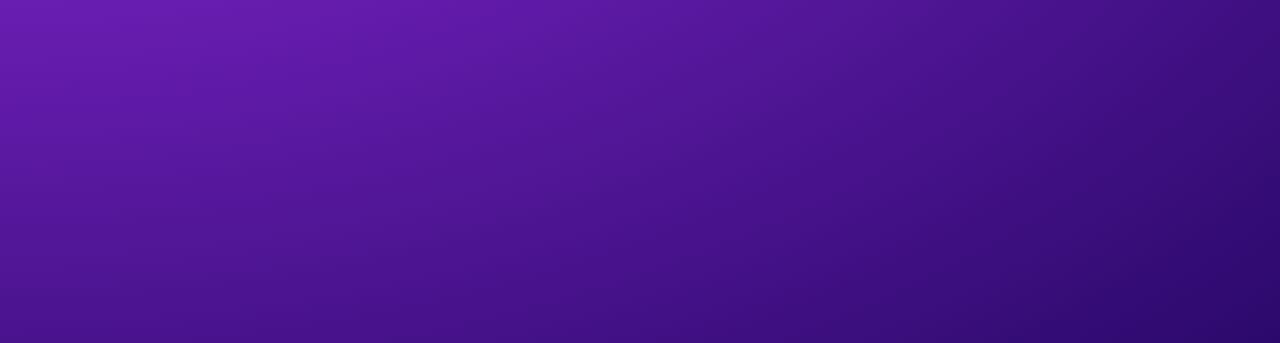
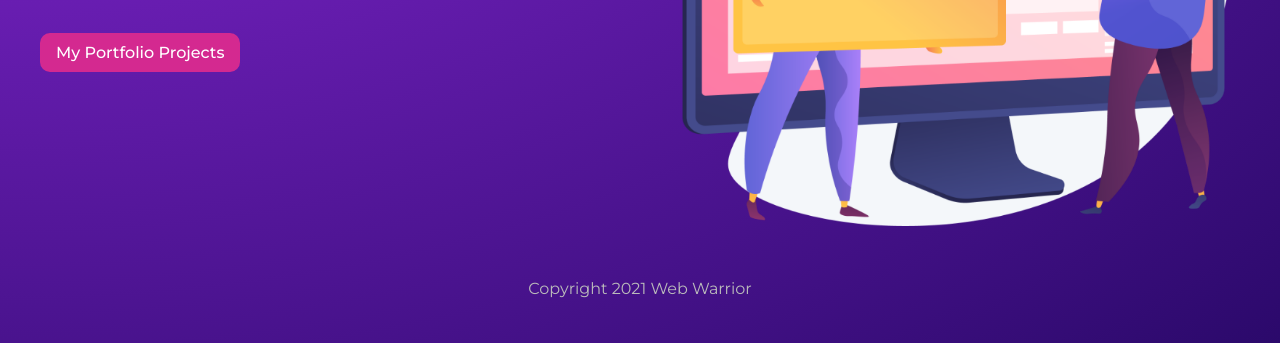
Before and after one commit to abechoi/Web_Warrior, a Gatsby site: page / in a window 1280 px wide. Shown: the part 457-800 px from the top of the page. Built offline with nearby package versions, Linux system fonts and the light colour scheme; Gatsby itself is replaced by a stand-in of ours.

Commit message:
Static Files

```diff
--- a/src/pages/index.js
+++ b/src/pages/index.js
@@ -15,6 +15,7 @@
             My Portfolio Projects
           </Link>
         </div>
+        <img src="/banner.png" alt="site-banner" style={{ maxWidth: "100%" }} />
       </section>
     </Layout>
   )
```
Also changed, not shown: static/banner.png (added).
